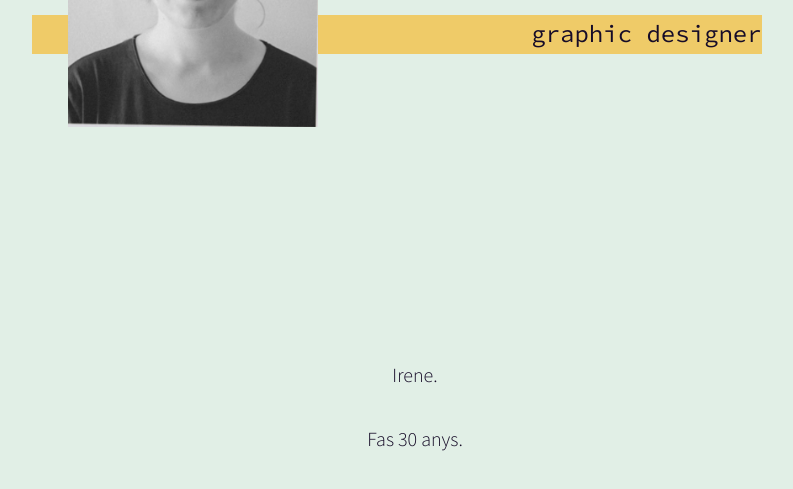
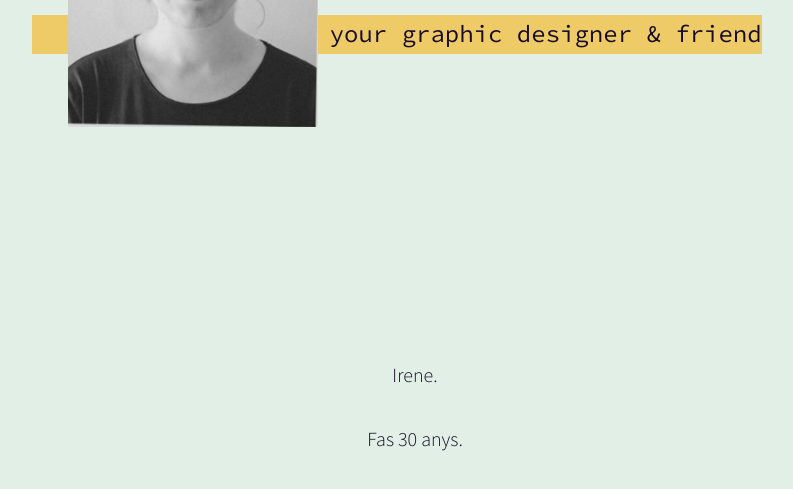
Before and after one commit to MiqG/30son30, a plain HTML site: page index.html in a window 1280 px wide. Shown: the part 311-800 px from the top of the page, without its empty margins (225-1018 px from the left). Drawn offline with nearby package versions, Linux system fonts and the light colour scheme.

Commit message:
Update index.html

```diff
--- a/index.html
+++ b/index.html
@@ -22,7 +22,7 @@
             <h1 class="section__title section__title--intro">
                 Per molts anys <strong>Irene!</strong>
             </h1>
-            <p class="section__subtitle section__subtitle--intro">graphic designer</p>
+            <p class="section__subtitle section__subtitle--intro">your graphic designer & friend</p>
             <img src="profile.png" alt="profile picture" class="intro__img">
 
         </section>
```
